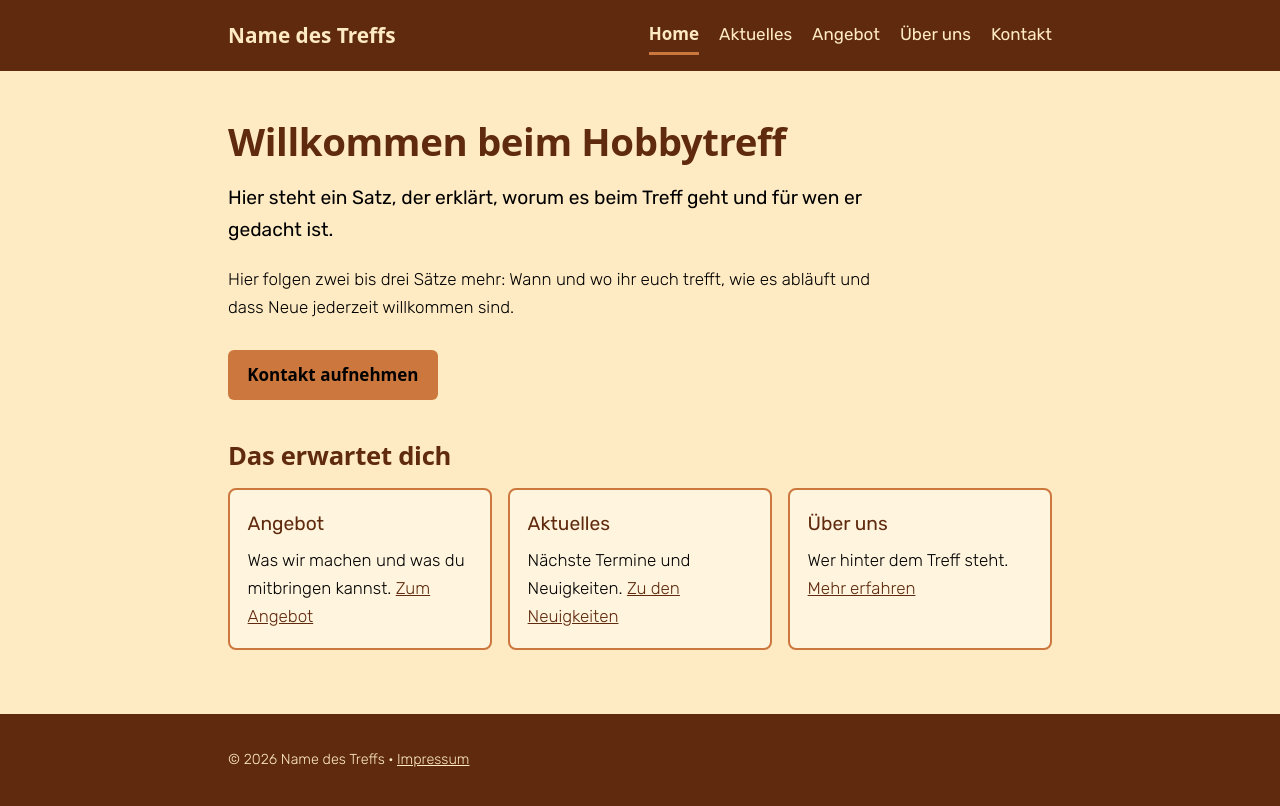
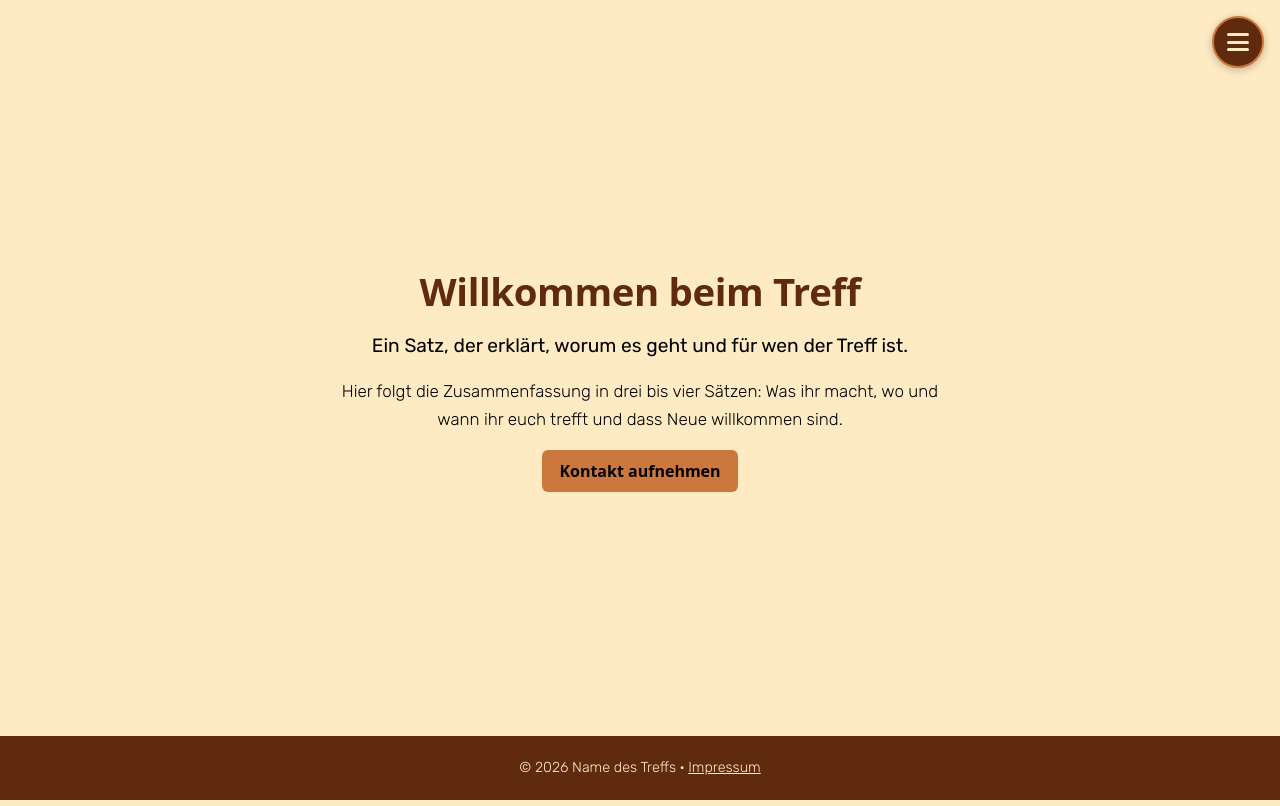
Before and after one commit to CediOnSteroids/Schn-ffeltreff, a plain HTML site: page index.html in a window 1280 px wide. Drawn offline with Linux system fonts and the light colour scheme; a web font is replaced by a local one.

Commit message:
Erster Entwurf

```diff
--- a/index.html
+++ b/index.html
@@ -1,59 +1,20 @@
 <!DOCTYPE html>
 <html lang="de">
 <head>
-  <meta charset="UTF-8">
-  <meta name="viewport" content="width=device-width, initial-scale=1">
-  <title>Name des Treffs – Home</title>
-  <meta name="description" content="Kurze Beschreibung des Hobbytreffs: Was wir machen und wer mitmachen kann.">
-  <link rel="stylesheet" href="style.css">
+<meta charset="UTF-8"><meta name="viewport" content="width=device-width, initial-scale=1"><link rel="stylesheet" href="style.css"><script src="script.js" defer></script>
+<title>Home – Name des Treffs</title>
+<meta name="description" content="Kurze Beschreibung des Treffs.">
 </head>
 <body>
-
-  <header>
-    <div class="header-inner">
-      <div class="logo">Name des Treffs</div>
-      <nav>
-        <a href="index.html" aria-current="page">Home</a>
-        <a href="aktuelles.html">Aktuelles</a>
-        <a href="angebot.html">Angebot</a>
-        <a href="ueber-uns.html">Über uns</a>
-        <a href="kontakt.html">Kontakt</a>
-      </nav>
-    </div>
-  </header>
-
-  <main>
-    <section>
-      <h1>Willkommen beim Hobbytreff</h1>
-      <p class="lead">Hier steht ein Satz, der erklärt, worum es beim Treff geht und für wen er gedacht ist.</p>
-      <p>Hier folgen zwei bis drei Sätze mehr: Wann und wo ihr euch trefft, wie es abläuft und dass Neue jederzeit willkommen sind.</p>
-      <a class="button" href="kontakt.html">Kontakt aufnehmen</a>
-    </section>
-
-    <section>
-      <h2>Das erwartet dich</h2>
-      <div class="karten">
-        <div class="karte">
-          <h3>Angebot</h3>
-          <p>Was wir machen und was du mitbringen kannst. <a href="angebot.html">Zum Angebot</a></p>
-        </div>
-        <div class="karte">
-          <h3>Aktuelles</h3>
-          <p>Nächste Termine und Neuigkeiten. <a href="aktuelles.html">Zu den Neuigkeiten</a></p>
-        </div>
-        <div class="karte">
-          <h3>Über uns</h3>
-          <p>Wer hinter dem Treff steht. <a href="ueber-uns.html">Mehr erfahren</a></p>
-        </div>
-      </div>
-    </section>
-  </main>
-
-  <footer>
-    <div class="footer-inner">
-      <p>&copy; 2026 Name des Treffs &middot; <a href="impressum.html">Impressum</a></p>
-    </div>
-  </footer>
-
+<div id="splash" aria-hidden="true"><svg viewBox="0 0 100 100"><circle cx="50" cy="50" r="46"/><text x="50" y="68" text-anchor="middle">N</text></svg></div>
+<main>
+  <section class="hero">
+    <h1>Willkommen beim Treff</h1>
+    <p class="lead">Ein Satz, der erklärt, worum es geht und für wen der Treff ist.</p>
+    <p>Hier folgt die Zusammenfassung in drei bis vier Sätzen: Was ihr macht, wo und wann ihr euch trefft und dass Neue willkommen sind.</p>
+    <a class="btn" href="kontakt.html">Kontakt aufnehmen</a>
+  </section>
+</main>
+<footer><p>&copy; 2026 Name des Treffs &middot; <a href="impressum.html">Impressum</a></p></footer>
 </body>
 </html>
--- a/script.js
+++ b/script.js
@@ -0,0 +1,42 @@
+// Menü-Button und Menü auf jeder Seite einfügen
+const seiten = [["index.html","Home"],["aktuelles.html","Aktuelles"],["angebot.html","Angebot"],["ueber-uns.html","Über uns"],["kontakt.html","Kontakt"]];
+let aktuell = location.pathname.split("/").pop() || "index.html";
+if (!aktuell.includes(".")) aktuell += ".html";
+
+const btn = document.createElement("button");
+btn.className = "menu-btn";
+btn.setAttribute("aria-label", "Menü öffnen");
+btn.setAttribute("aria-expanded", "false");
+btn.setAttribute("aria-controls", "menu");
+btn.innerHTML = "<span></span><span></span><span></span>";
+
+const nav = document.createElement("nav");
+nav.id = "menu";
+nav.setAttribute("aria-label", "Hauptmenü");
+nav.innerHTML = seiten.map(([u, t]) => `<a href="${u}"${u === aktuell ? ' aria-current="page"' : ""}>${t}</a>`).join("");
+
+document.body.prepend(nav);
+document.body.prepend(btn);
+
+function schalte(an) {
+  nav.classList.toggle("offen", an);
+  btn.setAttribute("aria-expanded", an);
+  btn.setAttribute("aria-label", an ? "Menü schliessen" : "Menü öffnen");
+  document.body.style.overflow = an ? "hidden" : "";
+}
+btn.addEventListener("click", () => schalte(!nav.classList.contains("offen")));
+nav.addEventListener("click", e => { if (e.target.tagName === "A") schalte(false); });
+document.addEventListener("keydown", e => { if (e.key === "Escape") schalte(false); });
+
+// Kontaktdaten erst nach Klick zusammensetzen (Schutz vor Bots)
+document.querySelectorAll(".zeige").forEach(b => b.addEventListener("click", () => {
+  const mail = b.dataset.u + "@" + b.dataset.d;
+  const tel = b.dataset.t.split("|").join(" ");
+  const p = document.createElement("p");
+  const a = document.createElement("a");
+  a.href = "mailto:" + mail; a.textContent = mail;
+  const c = document.createElement("a");
+  c.href = "tel:" + tel.replace(/ /g, ""); c.textContent = tel;
+  p.append(a, document.createElement("br"), c);
+  b.replaceWith(p);
+}));
--- a/style.css
+++ b/style.css
@@ -1,187 +1,65 @@
-/* ===== Schriften (Rubik, selbst gehostet) ===== */
-@font-face {
-  font-family: "Rubik";
-  src: url("fonts/Rubik-Light.ttf") format("truetype");
-  font-weight: 300;
-  font-style: normal;
-  font-display: swap;
-}
-@font-face {
-  font-family: "Rubik";
-  src: url("fonts/Rubik-Regular.ttf") format("truetype");
-  font-weight: 400;
-  font-style: normal;
-  font-display: swap;
-}
-@font-face {
-  font-family: "Rubik";
-  src: url("fonts/Rubik-Bold.ttf") format("truetype");
-  font-weight: 700;
-  font-style: normal;
-  font-display: swap;
-}
+@font-face{font-family:"Rubik";src:url("fonts/Rubik-Light.ttf") format("truetype");font-weight:300;font-display:swap}
+@font-face{font-family:"Rubik";src:url("fonts/Rubik-Regular.ttf") format("truetype");font-weight:400;font-display:swap}
+@font-face{font-family:"Rubik";src:url("fonts/Rubik-Bold.ttf") format("truetype");font-weight:700;font-display:swap}
+:root{--primary:#CB773D;--secondary:#5F2A0D;--accent:#55798A;--text:#000;--bg:#FFEBC3;--font:"Rubik",system-ui,-apple-system,"Segoe UI",Roboto,sans-serif}
+*{box-sizing:border-box}
+html{scroll-behavior:smooth}
+body{margin:0;min-height:100vh;display:flex;flex-direction:column;font:300 1.0625rem/1.65 var(--font);background:var(--bg);color:var(--text)}
+main{flex:1;width:100%;max-width:54rem;margin:0 auto;padding:5rem 1.25rem 2rem}
+img{display:block;max-width:100%;height:auto;background:rgba(95,42,13,.12)}
+a{color:var(--secondary)}a:hover{color:var(--accent)}
+:focus-visible{outline:3px solid var(--accent);outline-offset:3px}
+strong{font-weight:700}
+h1,h2,h3{color:var(--secondary);letter-spacing:-.01em;line-height:1.2}
+h1,h2{font-weight:700}
+h1{font-size:2.4rem;margin:0 0 1rem}
+h2{font-size:1.6rem;margin:2rem 0 .5rem}
+h3{font-weight:400;font-size:1.2rem;margin:0 0 .4rem}
+.lead{font-weight:400;font-size:1.2rem}
 
-/* ===== Farben ===== */
-:root {
-  --primary: #CB773D;
-  --secondary: #5F2A0D;
-  --accent: #55798A;
-  --text: #000000;
-  --bg: #FFEBC3;
+/* Menü-Button (immer oben rechts) und Menü */
+.menu-btn{position:fixed;top:1rem;right:1rem;z-index:30;width:3.25rem;height:3.25rem;border-radius:50%;border:2px solid var(--primary);background:var(--secondary);cursor:pointer;display:grid;place-content:center;gap:.3rem;box-shadow:0 2px 8px rgba(0,0,0,.25)}
+.menu-btn span{display:block;width:1.4rem;height:3px;background:var(--bg);border-radius:2px;transition:transform .25s,opacity .25s}
+.menu-btn[aria-expanded=true] span:nth-child(1){transform:translateY(.5rem) rotate(45deg)}
+.menu-btn[aria-expanded=true] span:nth-child(2){opacity:0}
+.menu-btn[aria-expanded=true] span:nth-child(3){transform:translateY(-.5rem) rotate(-45deg)}
+#menu{position:fixed;inset:0;z-index:20;background:var(--secondary);display:flex;flex-direction:column;justify-content:center;align-items:center;gap:1.25rem;opacity:0;visibility:hidden;transition:opacity .25s,visibility .25s}
+#menu.offen{opacity:1;visibility:visible}
+#menu a{color:var(--bg);font-size:1.8rem;font-weight:700;text-decoration:none;border-bottom:3px solid transparent}
+#menu a:hover,#menu a[aria-current]{color:var(--bg);border-bottom-color:var(--primary)}
 
-  --font: "Rubik", system-ui, -apple-system, "Segoe UI", Roboto, sans-serif;
-}
+/* Start-Animation (Home) */
+#splash{position:fixed;inset:0;z-index:40;background:var(--bg);display:grid;place-content:center;animation:weg .6s ease 2.4s forwards}
+#splash svg{width:min(60vw,14rem);height:auto}
+#splash circle{fill:none;stroke:var(--primary);stroke-width:6;stroke-dasharray:289;stroke-dashoffset:289;animation:zeichne 1.4s ease .2s forwards}
+#splash text{fill:var(--secondary);font:700 52px var(--font);opacity:0;animation:ein .6s ease 1.2s forwards}
+@keyframes zeichne{to{stroke-dashoffset:0}}
+@keyframes ein{to{opacity:1}}
+@keyframes weg{to{opacity:0;visibility:hidden}}
+@media(prefers-reduced-motion:reduce){#splash{display:none}}
+.hero{min-height:75vh;display:grid;align-content:center;justify-items:center;text-align:center}
+.hero p{max-width:40rem;margin:0 0 1rem}
 
-/* ===== Grundlagen ===== */
-* { box-sizing: border-box; }
+/* Blog */
+.post{margin:2.5rem 0;padding-left:1rem;border-left:4px solid var(--accent);text-align:left}
+.post time{display:block;font-size:.9rem;font-weight:400;color:var(--secondary)}
+.post h2{margin:.2rem 0 .75rem}
+.post figure{margin:1rem 0}
+.post figcaption{font-size:.9rem}
 
-html { scroll-behavior: smooth; }
+/* Karten */
+.grid{display:grid;grid-template-columns:repeat(auto-fit,minmax(16rem,1fr));gap:1.25rem;margin-top:1rem}
+.card{background:rgba(255,255,255,.45);border:2px solid var(--primary);border-radius:8px;padding:1.1rem}
+.card img{width:100%;aspect-ratio:4/3;object-fit:cover;border-radius:6px;margin-bottom:.8rem}
+.card h2{margin-top:0}
+.rolle{font-weight:400;color:var(--secondary);margin:0 0 .6rem}
+dl{display:grid;grid-template-columns:auto 1fr;gap:.25rem .9rem;margin:.75rem 0}
+dt{font-weight:700}dd{margin:0}
+.preis{font-size:1.4rem;font-weight:700;color:var(--secondary);margin:.25rem 0}
+.links{display:flex;flex-wrap:wrap;gap:.4rem 1rem;padding:0;margin:.75rem 0 0;list-style:none}
+.btn{display:inline-block;padding:.65rem 1.1rem;background:var(--primary);color:var(--text);font:700 1rem var(--font);text-decoration:none;border:0;border-radius:6px;cursor:pointer}
+.btn:hover{background:var(--secondary);color:var(--bg)}
 
-body {
-  margin: 0;
-  font-family: var(--font);
-  font-weight: 300;          /* Light: Textkörper */
-  font-size: 1.0625rem;
-  line-height: 1.65;
-  background: var(--bg);
-  color: var(--text);
-}
-
-img { max-width: 100%; height: auto; }
-
-strong, b { font-weight: 700; }
-
-/* ===== Überschriften (Bold) ===== */
-h1, h2 {
-  font-family: var(--font);
-  font-weight: 700;
-  color: var(--secondary);
-  letter-spacing: -0.01em;
-}
-h1 { font-size: 2.4rem; line-height: 1.15; margin: 2rem 0 0.75rem; }
-h2 { font-size: 1.6rem; line-height: 1.25; margin: 2.5rem 0 0.75rem; }
-
-/* ===== Untertitel (Regular) ===== */
-h3 {
-  font-family: var(--font);
-  font-weight: 400;
-  font-size: 1.2rem;
-  color: var(--secondary);
-  margin: 0 0 0.4rem;
-}
-.lead {
-  font-weight: 400;
-  font-size: 1.2rem;
-}
-
-/* ===== Links ===== */
-a { color: var(--secondary); }
-a:hover { color: var(--accent); }
-a:focus-visible,
-button:focus-visible {
-  outline: 3px solid var(--accent);
-  outline-offset: 3px;
-}
-
-/* ===== Header und Navigation ===== */
-header {
-  background: var(--secondary);
-  color: var(--bg);
-}
-.header-inner {
-  max-width: 54rem;
-  margin: 0 auto;
-  padding: 1rem 1.25rem;
-  display: flex;
-  flex-wrap: wrap;
-  align-items: center;
-  justify-content: space-between;
-  gap: 0.75rem 1.5rem;
-}
-.logo {
-  font-weight: 700;
-  font-size: 1.3rem;
-}
-nav { display: flex; flex-wrap: wrap; gap: 0.25rem 1.25rem; }
-nav a {
-  color: var(--bg);
-  font-weight: 400;
-  text-decoration: none;
-  padding: 0.25rem 0;
-  border-bottom: 3px solid transparent;
-}
-nav a:hover { color: var(--bg); border-bottom-color: var(--primary); }
-nav a[aria-current="page"] { border-bottom-color: var(--primary); font-weight: 700; }
-
-/* ===== Inhalt ===== */
-main {
-  max-width: 54rem;
-  margin: 0 auto;
-  padding: 1rem 1.25rem 2rem;
-}
-main p, main li { max-width: 42rem; }
-
-/* ===== Button ===== */
-.button {
-  display: inline-block;
-  margin-top: 0.75rem;
-  padding: 0.7rem 1.2rem;
-  background: var(--primary);
-  color: var(--text);
-  font-family: var(--font);
-  font-weight: 700;
-  text-decoration: none;
-  border: 0;
-  border-radius: 6px;
-  cursor: pointer;
-}
-.button:hover { background: var(--secondary); color: var(--bg); }
-
-/* ===== Karten (z. B. Angebot) ===== */
-.karten {
-  display: grid;
-  grid-template-columns: repeat(auto-fit, minmax(15rem, 1fr));
-  gap: 1rem;
-  margin-top: 1rem;
-}
-.karte {
-  padding: 1.1rem;
-  background: rgba(255, 255, 255, 0.45);
-  border: 2px solid var(--primary);
-  border-radius: 8px;
-}
-.karte p { margin: 0; }
-
-/* ===== Einträge (z. B. Aktuelles) ===== */
-.eintrag {
-  margin: 1.5rem 0;
-  padding-left: 1rem;
-  border-left: 4px solid var(--accent);
-}
-.eintrag time {
-  display: block;
-  font-size: 0.9rem;
-  font-weight: 400;
-  color: var(--secondary);
-}
-
-/* ===== Footer ===== */
-footer {
-  background: var(--secondary);
-  color: var(--bg);
-  margin-top: 2rem;
-}
-.footer-inner {
-  max-width: 54rem;
-  margin: 0 auto;
-  padding: 1.25rem;
-  font-size: 0.9rem;
-}
-footer a { color: var(--bg); }
-footer a:hover { color: var(--primary); }
-
-/* ===== Kleine Bildschirme ===== */
-@media (max-width: 30rem) {
-  h1 { font-size: 2rem; }
-  h2 { font-size: 1.4rem; }
-}
+footer{background:var(--secondary);color:var(--bg);padding:1.25rem;text-align:center;font-size:.9rem}
+footer p{margin:0}footer a{color:var(--bg)}footer a:hover{color:var(--primary)}
+@media(max-width:30rem){h1{font-size:2rem}h2{font-size:1.4rem}}
```
Also changed, not shown: aktuelles.html (+25 -0 lines), angebot.html (+31 -0 lines), impressum.html (+20 -0 lines), kontakt.html (+25 -0 lines), ueber-uns.html (+30 -0 lines).
